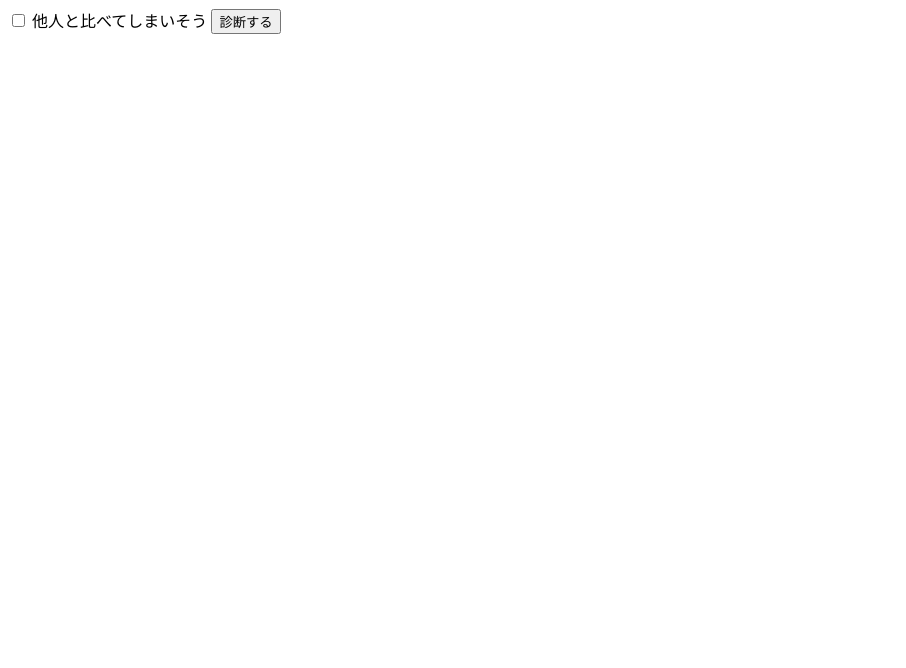
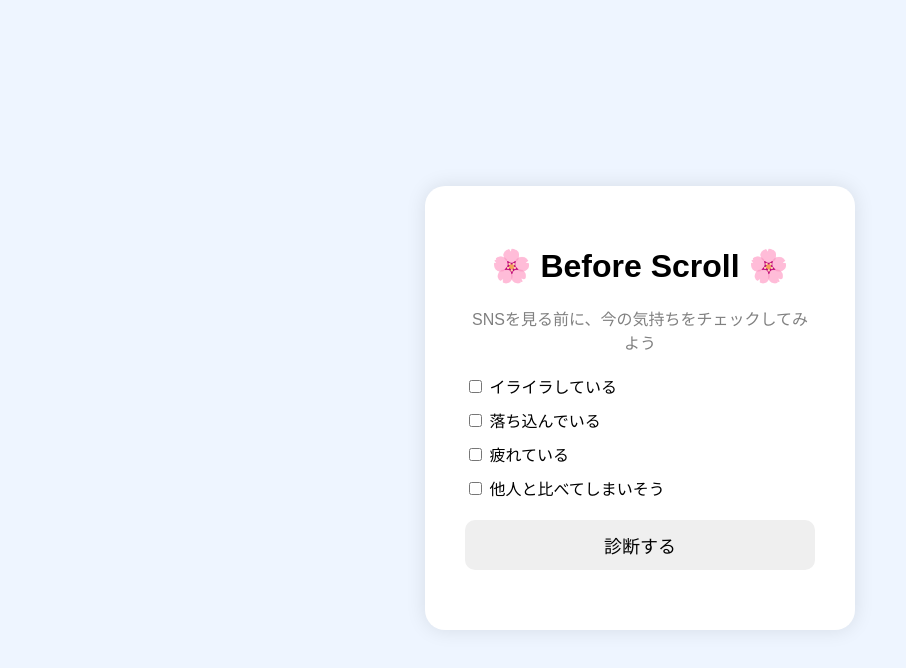
Before and after one commit to 506108-stack/sns-self-check, a plain HTML site: page index.html in a window 1280 px wide. Shown: the whole page, without its empty margins (0-906 px from the left). Drawn offline with Linux system fonts and the light colour scheme.

Commit message:
Update index.html

```diff
--- a/index.html
+++ b/index.html
@@ -1,5 +1,45 @@
-<label><input type="checkbox" id="compare">
-他人と比べてしまいそう</label>
+<!DOCTYPE html>
+<html lang="ja">
+
+<head>
+  <meta charset="UTF-8">
+  <meta name="viewport" content="width=device-width, initial-scale=1.0">
+  <title>Before Scroll</title>
+
+  <link rel="stylesheet" href="style.css">
+</head>
+
+<body>
+
+<div class="container">
+
+<h1>🌸 Before Scroll 🌸</h1>
+
+<p class="subtitle">
+SNSを見る前に、今の気持ちをチェックしてみよう
+</p>
+
+<div class="question">
+
+<label>
+<input type="checkbox" id="angry">
+イライラしている
+</label>
+
+<label>
+<input type="checkbox" id="sad">
+落ち込んでいる
+</label>
+
+<label>
+<input type="checkbox" id="tired">
+疲れている
+</label>
+
+<label>
+<input type="checkbox" id="compare">
+他人と比べてしまいそう
+</label>
 
 </div>
 
@@ -14,4 +54,5 @@
 <script src="script.js"></script>
 
 </body>
+
 </html>
```
